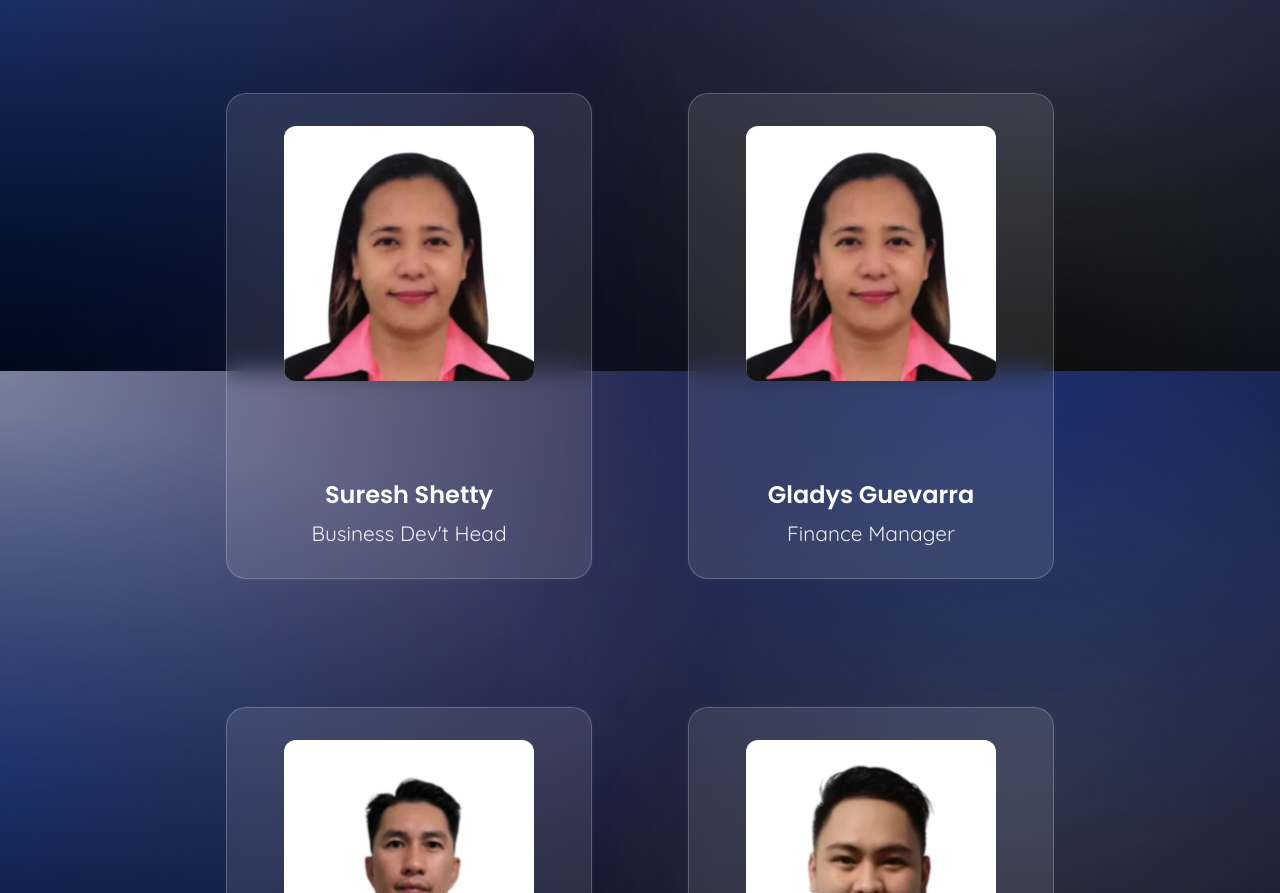
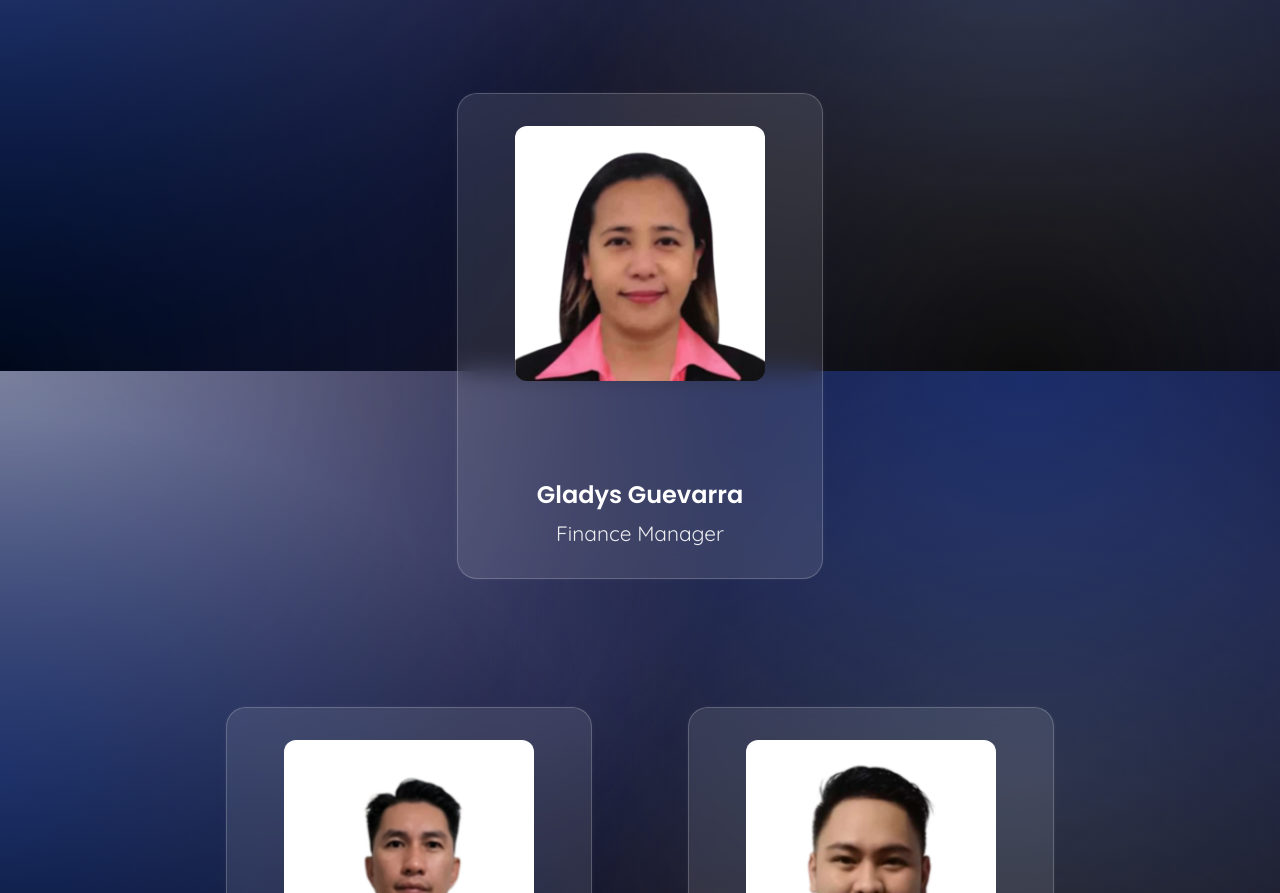
Before and after one commit to zleww/RCreignweb, a plain HTML site: page management.html in a window 1280 px wide. Shown: the part 2029-2922 px from the top of the page. Drawn offline with nearby package versions, Linux system fonts and the light colour scheme.

Commit message:
Refactor: Remove unnecessary div section from management page

```diff
--- a/management.html
+++ b/management.html
@@ -105,11 +105,6 @@
             <div class="teamtitle">HR & Admin Manager</div>
           </div>
 
-          <div class="team3card card-animate" data-description="Focuses on expanding the agency's business, identifying new clients and opportunities, developing strategic partnerships, and increasing revenue.">
-            <img src="gladys.png" alt="Team Member 3">
-            <div class="teamname">Suresh Shetty</div>
-            <div class="teamtitle">Business Dev't Head</div>
-          </div>
 
           <div class="team4card card-animate" data-description="Manages the financial operations of the agency, including budgeting, financial reporting, accounting, and ensuring financial compliance.">
             <img src="gladys.png" alt="Team Member 4">
```
